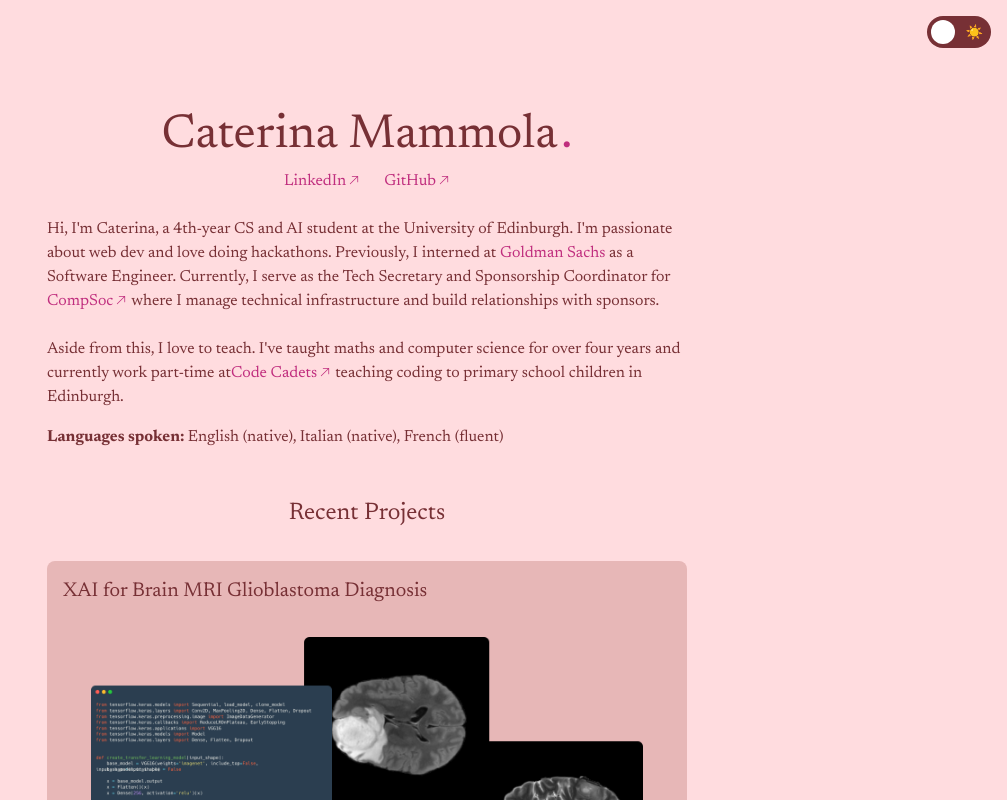
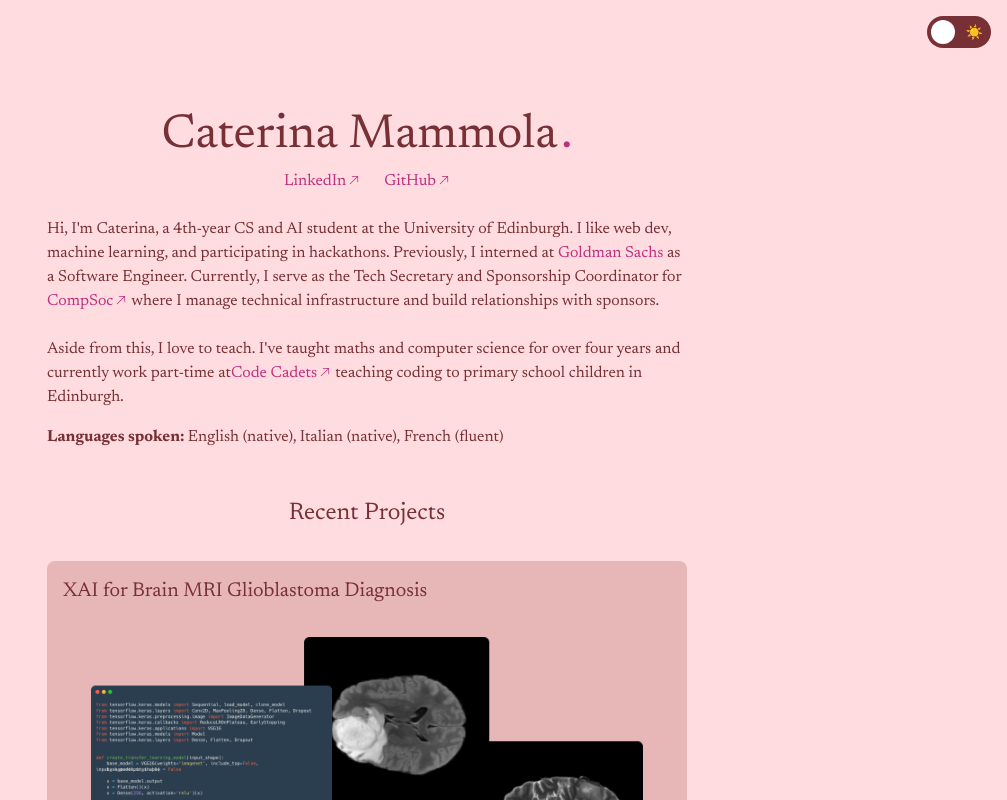
Before and after one commit to Cat2005/cat.codes, a Next.js app: page / in a window 1280 px wide. Shown: the top 800 px of the page, without its empty margins (273-1280 px from the left). Built offline with nearby package versions, Linux system fonts and the light colour scheme.

Commit message:
changed desc

```diff
--- a/src/app/page.tsx
+++ b/src/app/page.tsx
@@ -108,7 +108,7 @@
       </div>
 
       <p className={`${isDarkMode ? 'text-[#FFDCDF]' : 'text-[#773035]'} mt-6 font-newsreader `}>
-      Hi, I&apos;m Caterina, a 4th-year CS and AI student at the University of Edinburgh. I&apos;m passionate about web dev and love doing hackathons.
+      Hi, I&apos;m Caterina, a 4th-year CS and AI student at the University of Edinburgh. I like web dev, machine learning, and participating in hackathons.
       Previously, I interned at <div className='text-[#c02e7e] inline'> Goldman Sachs</div> as a Software Engineer.
       Currently, I serve as the Tech Secretary and Sponsorship Coordinator
       for <a href="https://comp-soc.com"
```
